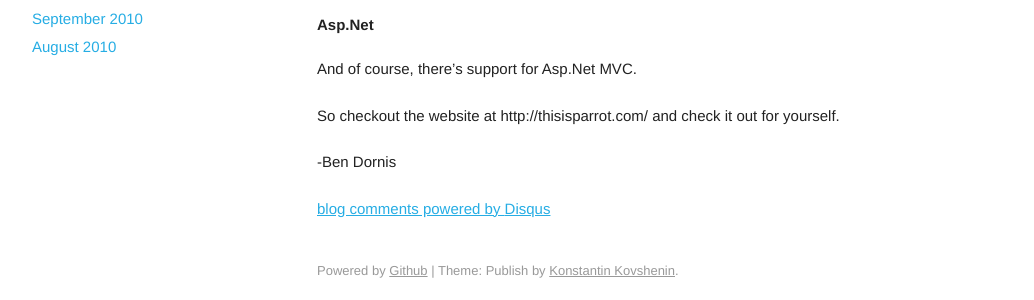
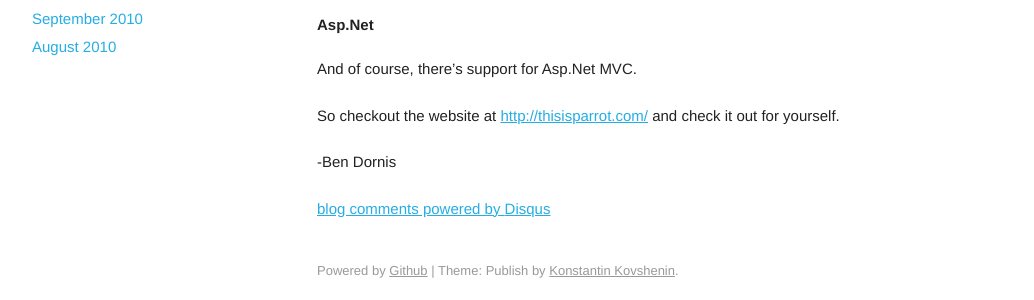
Before and after one commit to Buildstarted/buildstarted.com, a Jekyll site: the page built from _posts/2013-02-04-parrot-1.0-release.md, in a window 1280 px wide. Shown: the part 1431-1731 px from the top of the page, without its empty margins (133-1167 px from the left). Built offline with Jekyll 4.4.1, drawn with Linux system fonts in a browser that asks for light colours; nearby versions of some CDN libraries; Markdown is read by kramdown in place of the engine named in the settings; comment, search, counter and statistics services are not loaded; some of the changed lines change nothing that is shown.

Commit message:
linked link

```diff
--- a/_posts/2013-02-04-parrot-1.0-release.md
+++ b/_posts/2013-02-04-parrot-1.0-release.md
@@ -28,6 +28,6 @@ I think this has streamlined how it works.
 ###Asp.Net
 And of course, there's support for Asp.Net MVC.
 
-So checkout the website at http://thisisparrot.com/ and check it out for yourself.
+So checkout the website at [http://thisisparrot.com/](http://thisisparrot.com/) and check it out for yourself.
 
 -Ben Dornis
```
